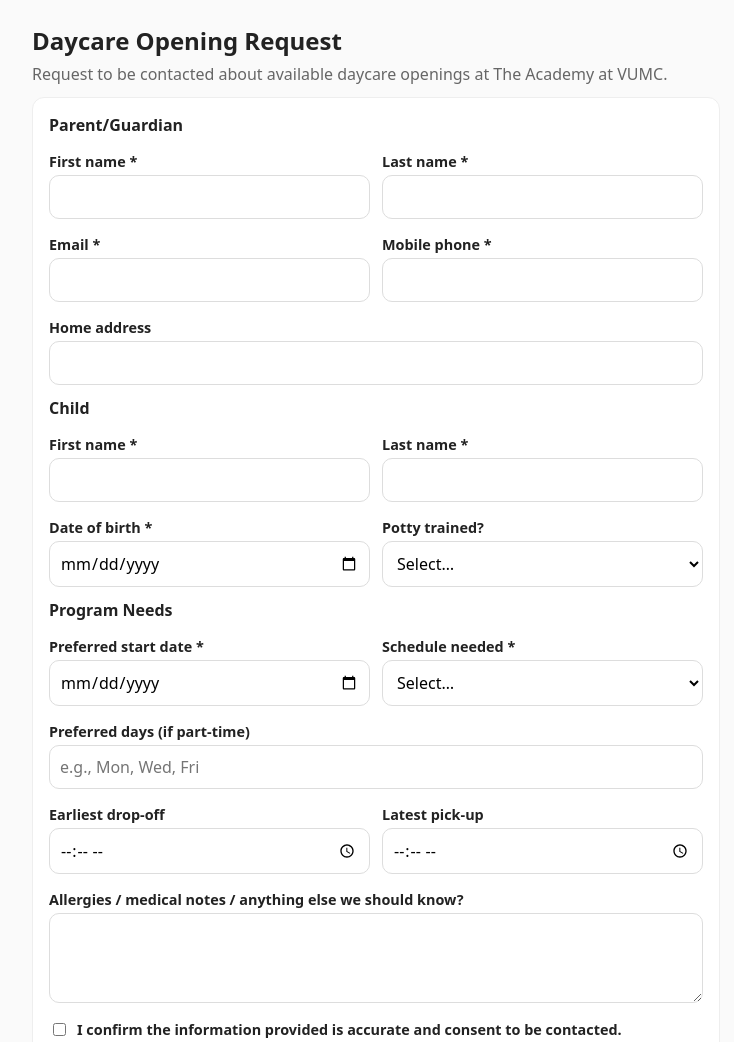
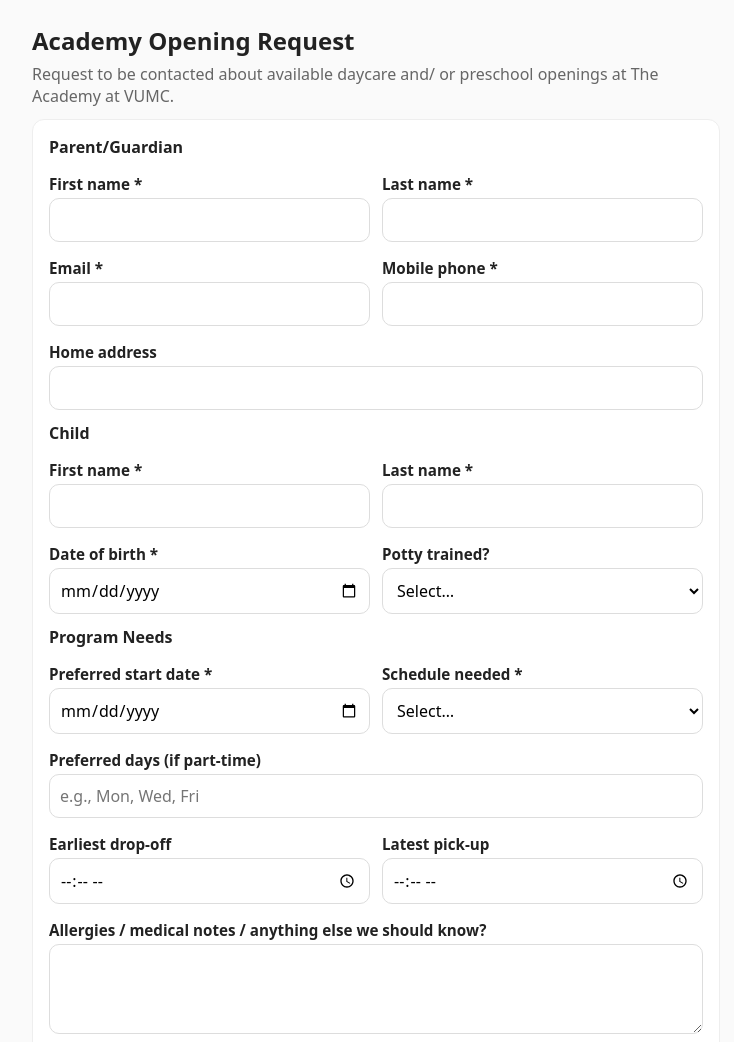
Before and after one commit to vumc-media/academy, a plain HTML site: page index.html in a window 1280 px wide. Shown: the top 1042 px of the page, without its empty margins (264-998 px from the left). Drawn offline with Linux system fonts and the light colour scheme.

Commit message:
Update index.html

```diff
--- a/index.html
+++ b/index.html
@@ -14,7 +14,7 @@
     .card { background:var(--card); border:1px solid #eee; border-radius:12px; padding:16px; }
     form { display:grid; grid-template-columns:1fr 1fr; gap:12px; }
     .full { grid-column:1/-1; }
-    label { display:block; font-weight:600; font-size:.9rem; margin:4px 0; }
+    label { display:block; font-weight:600; font-size:.95rem; margin:4px 0; }
     input, select, textarea { width:100%; padding:10px; border:1px solid #ddd; border-radius:10px; font:inherit; background:#fff; }
     textarea { min-height:90px; resize:vertical; }
     .row { display:flex; align-items:center; gap:8px; }
@@ -29,8 +29,8 @@
 </head>
 <body>
   <div class="wrap">
-    <h1>Daycare Opening Request</h1>
-    <p>Request to be contacted about available daycare openings at The Academy at VUMC.</p>
+    <h1>Academy Opening Request</h1>
+    <p>Request to be contacted about available daycare and/ or preschool openings at The Academy at VUMC.</p>
 
     <div class="card">
       <form id="reqForm" novalidate>
@@ -87,8 +87,8 @@
   </div>
 
   <script>
-    // === SET THIS TO YOUR APPS SCRIPT WEB APP URL ===
-    const SCRIPT_URL = "https://SCRIPT-WEB-APP-URL-HERE";
+    // Your deployed Apps Script Web App URL
+    const SCRIPT_URL = "https://script.google.com/macros/s/AKfycbzBXxlAaSdUikV3C3zcYzPDDzIu8hJVX9vRLaXNrYvd6QZU94rMBufTy0M5J9BLR-U30w/exec";
 
     const form = document.getElementById('reqForm');
     const statusBox = document.getElementById('status');
```
